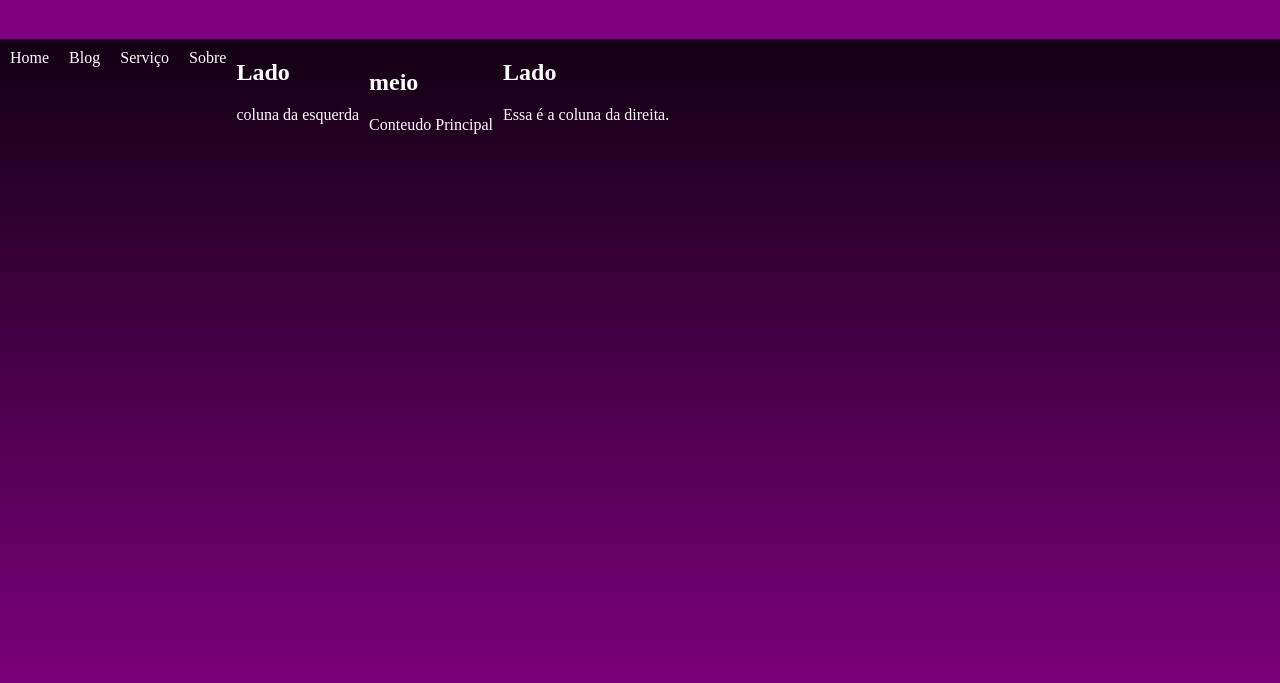
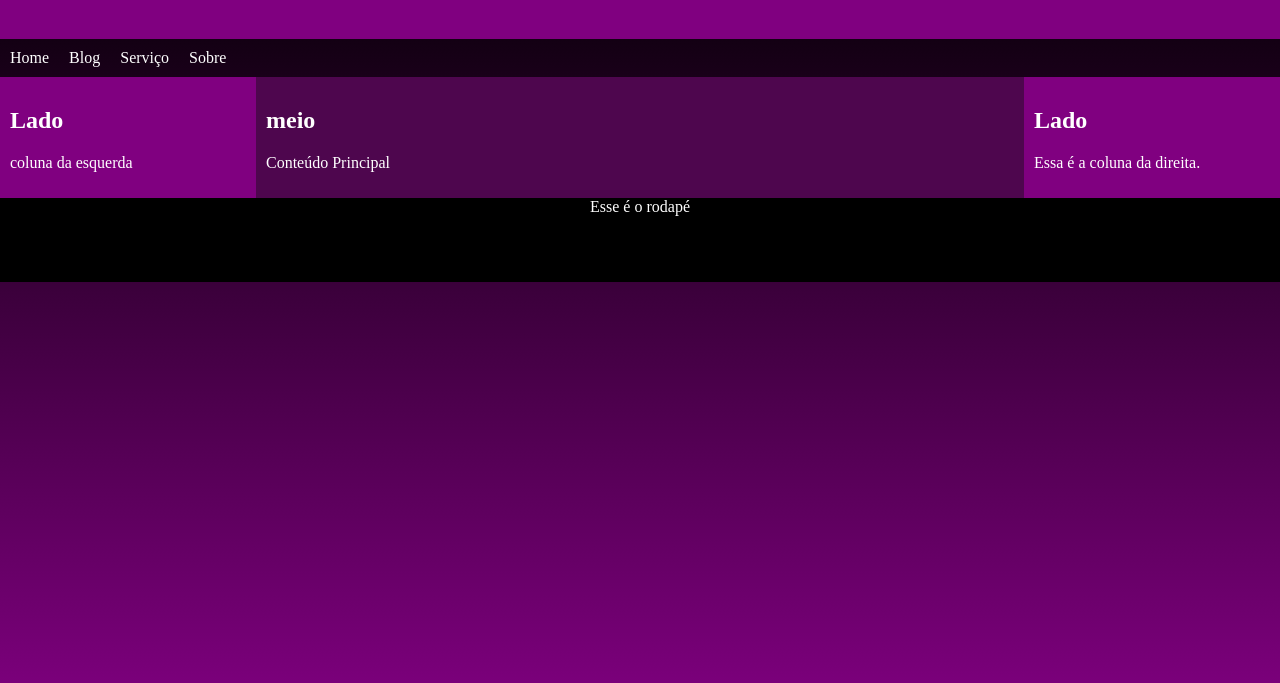
Before and after one commit to yRapha30/PW, a plain HTML site: page index.html in a window 1280 px wide. Shown: the part 81-764 px from the top of the page. Drawn offline with Linux system fonts and the light colour scheme.

Commit message:
Add files via upload

```diff
--- a/index.html
+++ b/index.html
@@ -17,7 +17,6 @@
         text-align: center;
         margin: 0;
         color: white;
-
     }
     .menu{
         background-color: gray;
@@ -34,20 +33,42 @@
         background-color: purple;
 
     }
-    .col-lateral{
+    .coluna-lateral-esquerda{
         color: white;
         float: left;
+        box-sizing: border-box;
+        width: 20%;
+        background-color: purple;
+        padding: 10px;
     }
-    .col-centro{
+    .coluna-centro{
         color: white;
         float: left;
+        box-sizing: border-box;
+        width: 60%;
+        background-color: rgb(78, 6, 78);
         padding: 10px;
     }
-   .coluna-lateral{
+    .coluna-lateral-direita{
         color: white;
         float: left;
+        box-sizing: border-box;
+        width: 20%;
+        background-color: purple;
+        padding: 10px;
     }
-
+    .rodape{
+        color: white;
+        background-color: black;
+        text-align: center;
+        padding: 25px;
+    }
+    .rodape p{
+        padding: 25px;
+    }
+   .conteudo{
+        clear: both;
+   }
     </style>
 </head>
 <body>
@@ -61,20 +82,21 @@
         <a href="#">Sobre</a>
     </div>
     <div class="conteudo">
-    <div class="coluna-lateral">
+        <div class="coluna-lateral-esquerda">
             <h2>Lado</h2>
             <p>coluna da esquerda</p>
         </div>
-<div class="coluna-lateral">
+        <div class="coluna-centro">
+            <h2>meio</h2>
+            <p>Conteúdo Principal</p>
         </div>
-<div class="col-centro">
-    <h2>meio</h2>
-    <p>Conteudo Principal</p>
-</div>
-<div class="col-lateral">
+        <div class="coluna-lateral-direita">
             <h2>Lado</h2>
             <p>Essa é a coluna da direita.</p>
         </div>
-
+    </div>
+    <div class="rodape">
+            <p>Esse é o rodapé</p>
+    </div>
 </body>
 </html>
```
Lines whose indentation alone changed are shown as unchanged.
